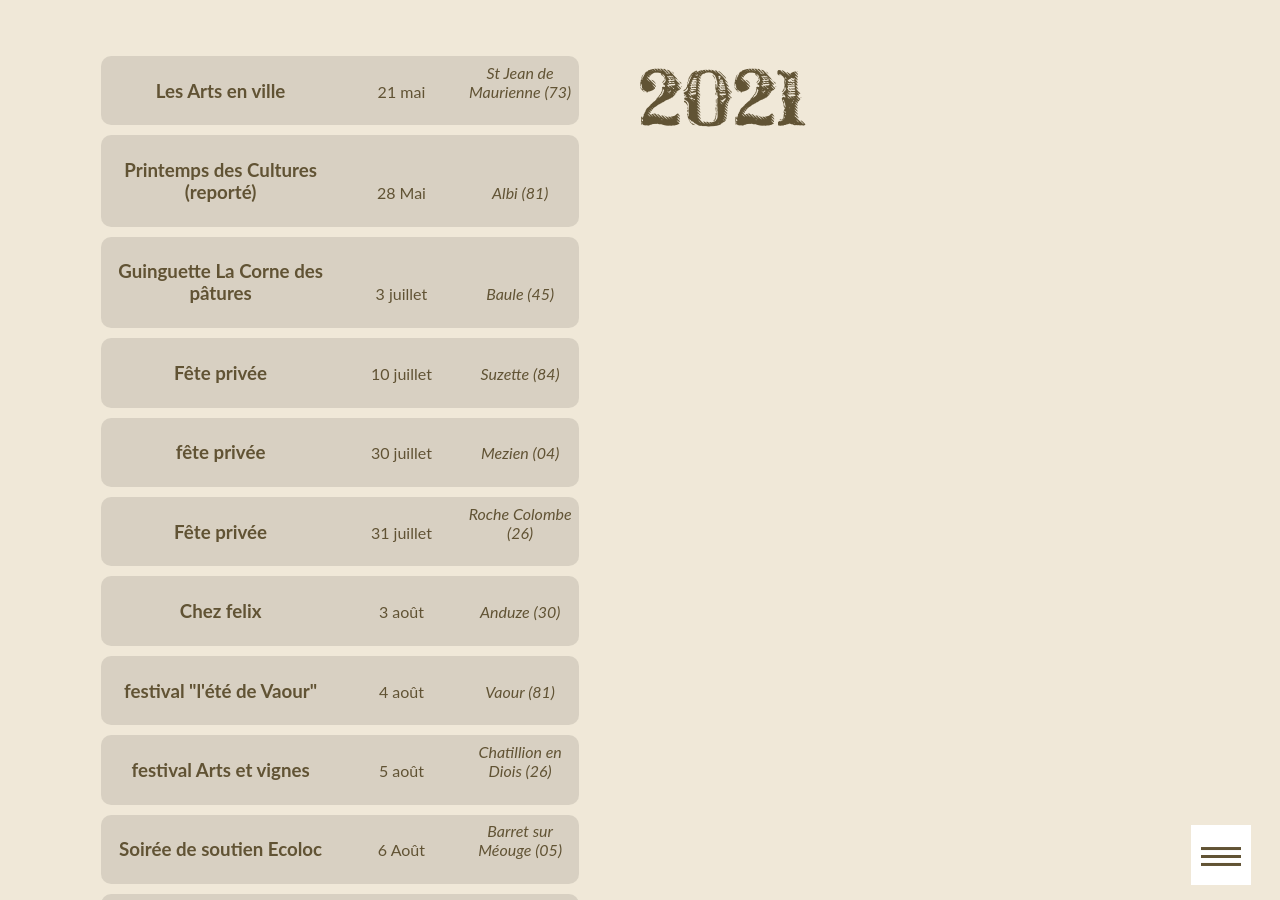
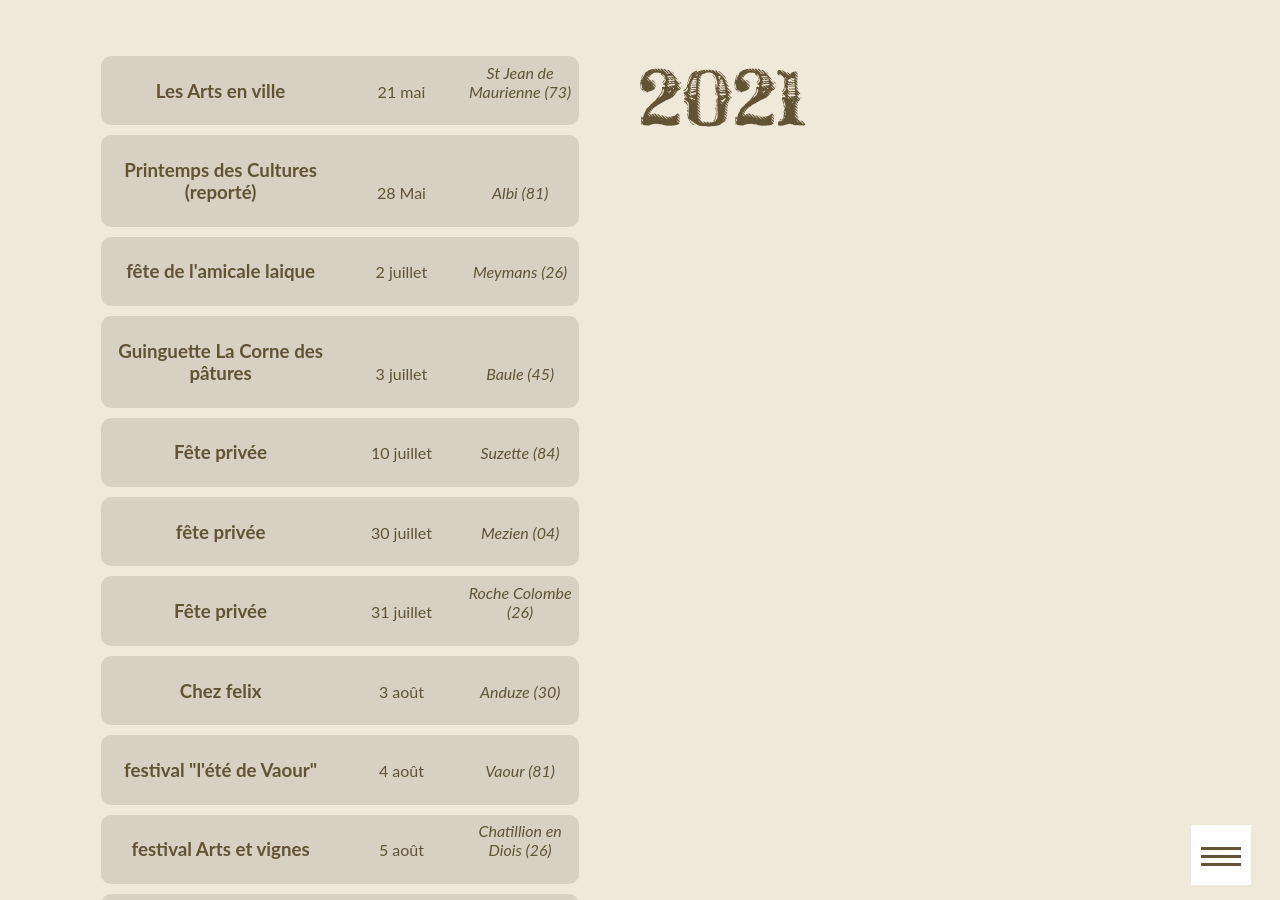
Before and after one commit to ftmftrs/ftmftrs.github.io, a Jekyll site: the page built from concert/index.html, in a window 1280 px wide and 900 px high, scrolled down 998 px. Built offline with Jekyll 4.4.1, drawn with Linux system fonts in a browser that asks for light colours; Markdown is read by kramdown in place of the engine named in the settings; comment, search, counter and statistics services are not loaded.

Commit message:
Update concerts.yml

```diff
--- a/_data/concerts.yml
+++ b/_data/concerts.yml
@@ -9,6 +9,10 @@
     - title: Printemps des Cultures (reporté)
       date: 28 Mai
       address: Albi (81)
+
+    - title: fête de l'amicale laique
+      date: 2 juillet
+      address: Meymans (26)
 
     - title: Guinguette La Corne des pâtures
       date: 3 juillet
```
